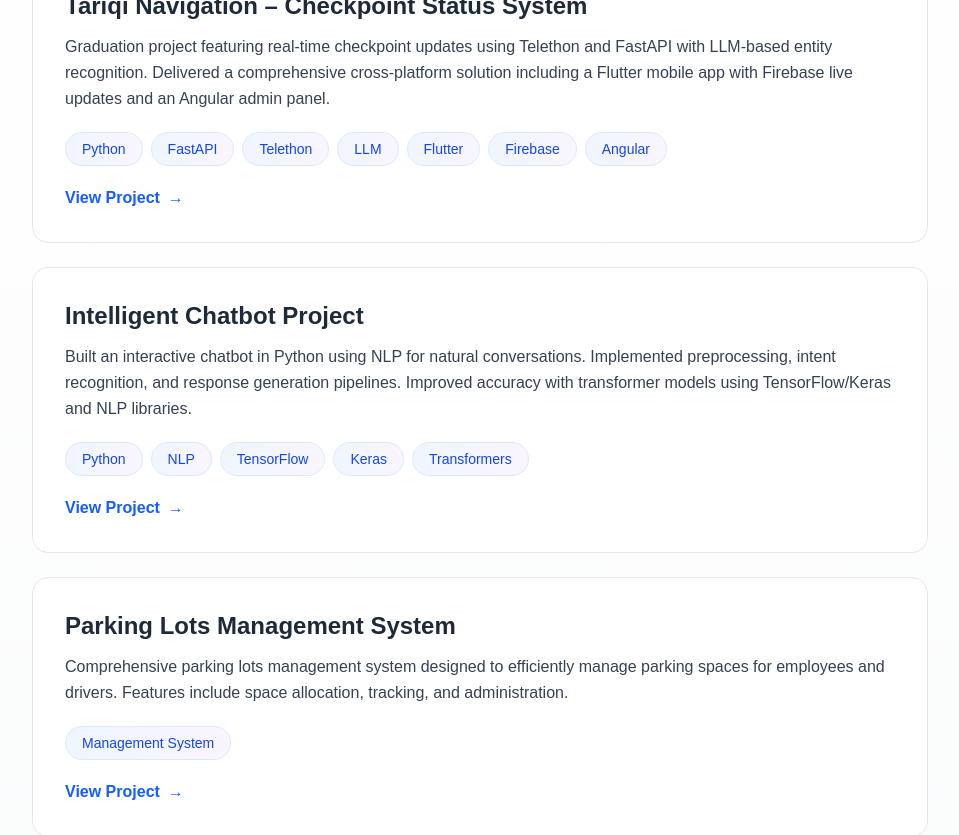
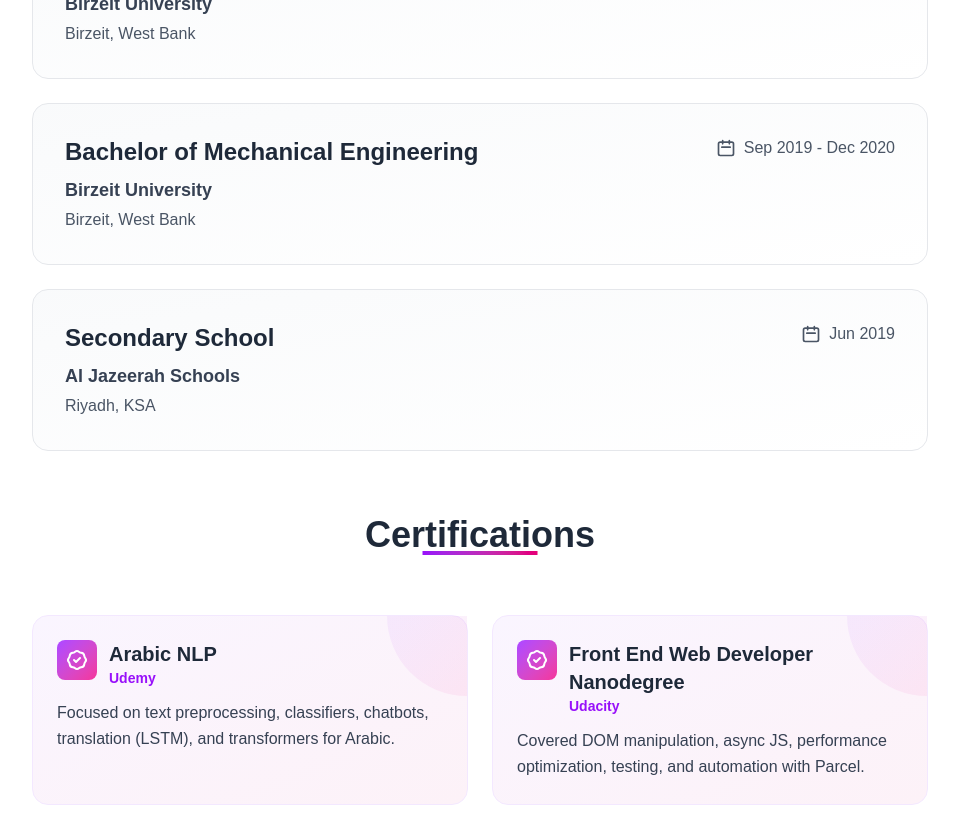
Before and after one commit to yousef-isaifan/personal-portfolio, a Next.js app: page / in a window 1280 px wide. Shown: the part 1780-2615 px from the top of the page, without its empty margins (160-1119 px from the left). Built offline with nearby package versions, Linux system fonts and the light colour scheme.

Commit message:
Adding Education and Certifications sections

```diff
--- a/app/page.tsx
+++ b/app/page.tsx
@@ -1,6 +1,7 @@
 import Header from "@/components/Header";
 import Bio from "@/components/Bio";
 import Skills from "@/components/Skills";
+import Education from "@/components/Education";
 import Projects from "@/components/Projects";
 import Contact from "@/components/Contact";
 
@@ -11,6 +12,7 @@ export default function Home() {
       <main className="w-full">
         <Bio />
         <Skills />
+        <Education />
         <Projects />
         <Contact />
       </main>
--- /dev/null
+++ b/components/Education.tsx
@@ -0,0 +1,123 @@
+export default function Education() {
+  const education = [
+    {
+      institution: "Birzeit University",
+      location: "Birzeit, West Bank",
+      degree: "Bachelor of Computer Science",
+      period: "Jan 2021 - Feb 2025",
+      current: false
+    },
+    {
+      institution: "Birzeit University",
+      location: "Birzeit, West Bank",
+      degree: "Bachelor of Mechanical Engineering",
+      period: "Sep 2019 - Dec 2020",
+      current: false
+    },
+    {
+      institution: "Al Jazeerah Schools",
+      location: "Riyadh, KSA",
+      degree: "Secondary School",
+      period: "Jun 2019",
+      current: false
+    }
+  ];
+
+  const certifications = [
+    {
+      title: "Arabic NLP",
+      provider: "Udemy",
+      description: "Focused on text preprocessing, classifiers, chatbots, translation (LSTM), and transformers for Arabic."
+    },
+    {
+      title: "Front End Web Developer Nanodegree",
+      provider: "Udacity",
+      description: "Covered DOM manipulation, async JS, performance optimization, testing, and automation with Parcel."
+    }
+  ];
+
+  return (
+    <section className="w-full py-16 px-6 bg-white">
+      <div className="max-w-4xl mx-auto">
+        {/* Education */}
+        <div className="mb-16">
+          <div className="text-center mb-12">
+            <h2 className="text-4xl font-bold text-gray-800 mb-3 inline-block relative">
+              Education
+              <span className="absolute bottom-0 left-0 w-full h-1 bg-gradient-to-r from-blue-600 to-purple-600 transform scale-x-50 transition-transform duration-300 hover:scale-x-100"></span>
+            </h2>
+          </div>
+          <div className="space-y-6">
+            {education.map((edu, index) => (
+              <div
+                key={index}
+                className="group relative bg-gradient-to-br from-gray-50 to-white border border-gray-200 rounded-2xl p-6 md:p-8 hover:shadow-xl transition-all duration-300 transform hover:-translate-y-1 animate-fade-in-up"
+                style={{ animationDelay: `${index * 0.1}s` }}
+              >
+                <div className="flex flex-col md:flex-row md:items-start md:justify-between gap-4">
+                  <div className="flex-1">
+                    <h3 className="text-2xl font-bold text-gray-800 mb-2 group-hover:text-transparent group-hover:bg-clip-text group-hover:bg-gradient-to-r group-hover:from-blue-600 group-hover:to-purple-600 transition-all duration-300">
+                      {edu.degree}
+                      {edu.current && (
+                        <span className="ml-3 text-sm font-semibold px-3 py-1 bg-gradient-to-r from-green-400 to-green-600 text-white rounded-full">
+                          Current
+                        </span>
+                      )}
+                    </h3>
+                    <p className="text-lg font-semibold text-gray-700 mb-1">
+                      {edu.institution}
+                    </p>
+                    <p className="text-gray-600">{edu.location}</p>
+                  </div>
+                  <div className="flex items-center gap-2 text-gray-600">
+                    <svg className="w-5 h-5" fill="none" stroke="currentColor" viewBox="0 0 24 24">
+                      <path strokeLinecap="round" strokeLinejoin="round" strokeWidth={2} d="M8 7V3m8 4V3m-9 8h10M5 21h14a2 2 0 002-2V7a2 2 0 00-2-2H5a2 2 0 00-2 2v12a2 2 0 002 2z" />
+                    </svg>
+                    <span className="font-medium">{edu.period}</span>
+                  </div>
+                </div>
+              </div>
+            ))}
+          </div>
+        </div>
+
+        {/* Certifications */}
+        <div>
+          <div className="text-center mb-12">
+            <h2 className="text-4xl font-bold text-gray-800 mb-3 inline-block relative">
+              Certifications
+              <span className="absolute bottom-0 left-0 w-full h-1 bg-gradient-to-r from-purple-600 to-pink-600 transform scale-x-50 transition-transform duration-300 hover:scale-x-100"></span>
+            </h2>
+          </div>
+          <div className="grid md:grid-cols-2 gap-6">
+            {certifications.map((cert, index) => (
+              <div
+                key={index}
+                className="group relative bg-gradient-to-br from-purple-50 to-pink-50 border border-purple-100 rounded-2xl p-6 hover:shadow-xl transition-all duration-300 transform hover:-translate-y-1 animate-fade-in-up"
+                style={{ animationDelay: `${0.3 + index * 0.1}s` }}
+              >
+                <div className="absolute top-0 right-0 w-20 h-20 bg-gradient-to-br from-purple-400 to-pink-400 opacity-10 rounded-bl-full"></div>
+                <div className="relative">
+                  <div className="flex items-start gap-3 mb-3">
+                    <div className="p-2 bg-gradient-to-br from-purple-500 to-pink-500 rounded-lg">
+                      <svg className="w-6 h-6 text-white" fill="none" stroke="currentColor" viewBox="0 0 24 24">
+                        <path strokeLinecap="round" strokeLinejoin="round" strokeWidth={2} d="M9 12l2 2 4-4M7.835 4.697a3.42 3.42 0 001.946-.806 3.42 3.42 0 014.438 0 3.42 3.42 0 001.946.806 3.42 3.42 0 013.138 3.138 3.42 3.42 0 00.806 1.946 3.42 3.42 0 010 4.438 3.42 3.42 0 00-.806 1.946 3.42 3.42 0 01-3.138 3.138 3.42 3.42 0 00-1.946.806 3.42 3.42 0 01-4.438 0 3.42 3.42 0 00-1.946-.806 3.42 3.42 0 01-3.138-3.138 3.42 3.42 0 00-.806-1.946 3.42 3.42 0 010-4.438 3.42 3.42 0 00.806-1.946 3.42 3.42 0 013.138-3.138z" />
+                      </svg>
+                    </div>
+                    <div>
+                      <h3 className="text-xl font-bold text-gray-800 group-hover:text-transparent group-hover:bg-clip-text group-hover:bg-gradient-to-r group-hover:from-purple-600 group-hover:to-pink-600 transition-all duration-300">
+                        {cert.title}
+                      </h3>
+                      <p className="text-sm font-semibold text-purple-600">{cert.provider}</p>
+                    </div>
+                  </div>
+                  <p className="text-gray-700 leading-relaxed">{cert.description}</p>
+                </div>
+              </div>
+            ))}
+          </div>
+        </div>
+      </div>
+    </section>
+  );
+}
```
